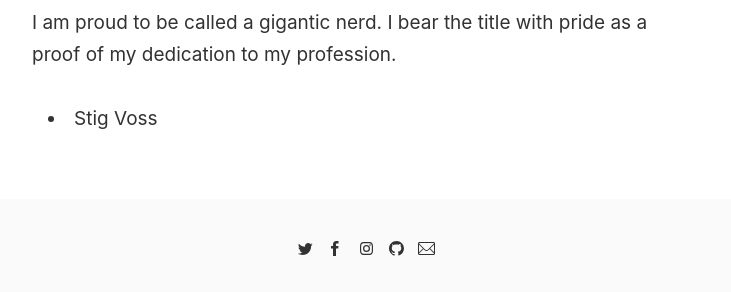
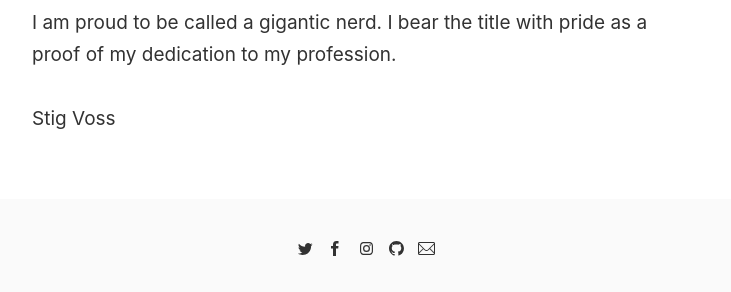
Before and after one commit to stigvoss/stigvoss.github.io-old, a Jekyll site: the page built from _pages/about.md, in a window 1280 px wide. Shown: the part 1017-1309 px from the top of the page, without its empty margins (274-1005 px from the left). Built offline with Jekyll 4.4.1, drawn with Linux system fonts in a browser that asks for light colours.

```diff
--- a/_pages/about.md
+++ b/_pages/about.md
@@ -12,4 +12,4 @@ Besides software development, I have a curious hobby interest in subjects such a
 
 I am proud to be called a gigantic nerd. I bear the title with pride as a proof of my dedication to my profession.
 
-- Stig Voss
+Stig Voss
```
